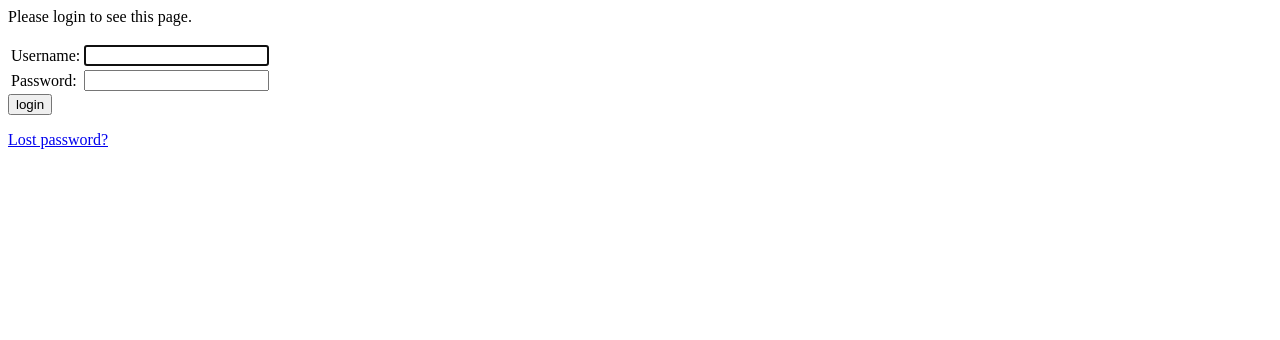
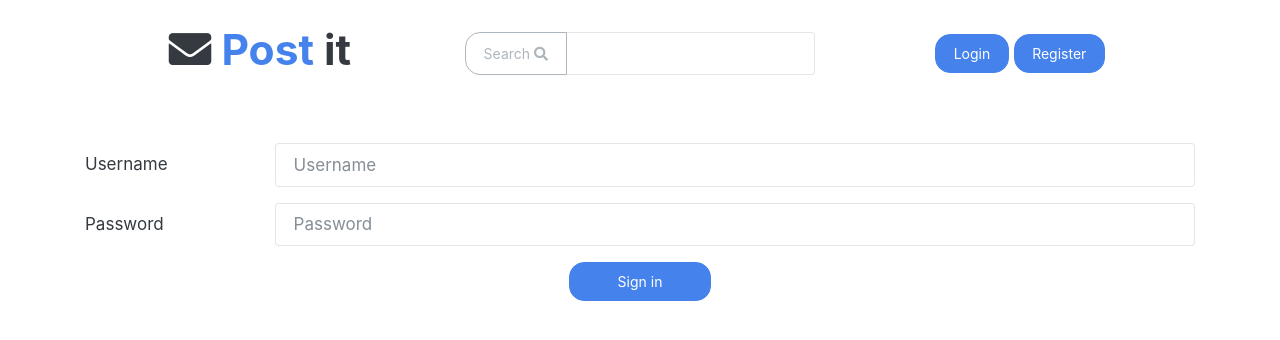
Before and after one commit to t-eliks/post-me, a Django app: a page that uses templates/registration/login.html in a window 1280 px wide. Shown: the top 340 px of the page. Run offline with Django 3.2, Linux system fonts and the light colour scheme; some libraries are stand-ins or nearby versions.

Commit message:
Updated index page with (unfunctional) trending posts, made log in modal functional

```diff
--- a/gettingstarted/urls.py
+++ b/gettingstarted/urls.py
@@ -10,4 +10,5 @@ urlpatterns = [
     path("", hello.views.index, name="index"),
     path("accounts/", include('django.contrib.auth.urls')),
     path("admin/", admin.site.urls),
+    path("accounts/login/", include('django.contrib.auth.urls')),
 ]
--- a/hello/templates/hello/base.html
+++ b/hello/templates/hello/base.html
@@ -1,68 +1,156 @@
 <!doctype html>
 <html lang="en">
+
 <head>
   <!-- Required meta tags -->
   <meta charset="utf-8">
   <meta name="viewport" content="width=device-width, initial-scale=1, shrink-to-fit=no">
 
   <!-- Bootstrap CSS -->
-    <link rel="stylesheet" href="https://stackpath.bootstrapcdn.com/bootstrap/4.3.1/css/bootstrap.min.css" integrity="sha384-ggOyR0iXCbMQv3Xipma34MD+dH/1fQ784/j6cY/iJTQUOhcWr7x9JvoRxT2MZw1T" crossorigin="anonymous">
+  <link rel="stylesheet" href="https://stackpath.bootstrapcdn.com/bootstrap/4.3.1/css/bootstrap.min.css" integrity="sha384-ggOyR0iXCbMQv3Xipma34MD+dH/1fQ784/j6cY/iJTQUOhcWr7x9JvoRxT2MZw1T"
+    crossorigin="anonymous">
+  <link rel="stylesheet" href="https://use.fontawesome.com/releases/v5.7.2/css/all.css" integrity="sha384-fnmOCqbTlWIlj8LyTjo7mOUStjsKC4pOpQbqyi7RrhN7udi9RwhKkMHpvLbHG9Sr"
+    crossorigin="anonymous">
+  <title>Post it</title>
   <link rel="stylesheet" href="styles.css">
+  <link rel="stylesheet" href="https://bootswatch.com/4/litera/bootstrap.min.css">
+</head>
 
-    <title>Hello, world!</title>
-  </head>
-  <body style="max-width: 900px; margin:auto">
-
-      <div class="row justify-content-center">
+<body>
+  <!-- Header -->
+  <header>
+    <div class="container mt-4">
       <div class="row">
-              <a href="/" style="text-decoration: none"><div class="row justify-content-center">
-                  <img src="https://png.pngtree.com/svg/20170713/mail_123245.png" width="150" height="130">
-                  <h1 class="display-3" style="margin-top: 20px; color:#0375B4">Post</h1>
-                  <h1 class="display-3" style="margin: 20px">Me</h1>
-                  </div></a>
-                  {% if user.is_authenticated is False %}
-                  <div style="margin-top: 50px; margin-left: 30px">
-                      <a href="/accounts/login" class="btn btn-primary">Log-in</a>
-                      <button type="button" class="btn btn-primary">Register</button>
+        <div class="col align-self-center text-center">
+          <h1>
+            <i class="fas fa-envelope"></i>
+                <span class="text-primary">Post</span>
+                it
+          </h1>
         </div>
-                    {% endif %}
-
+        <div class="col align-self-center">
+          <div class="input-group">
+            <div class="input-group-prepend">
+              <button class="btn btn-outline-secondary">
+                Search
+                <i class="fas fa-search"></i>
+              </button>
+            </div>
+            <input type="text" class="form-control">
+          </div>
+        </div>
        {% if user.is_authenticated %}
-                    <div style="margin-top: 50x; margin-left: 30px">
-                      <p class="h6">Welcome back,</p>
-                      <p class="h6" style="font-weight: bold">{{ user.get_username }}</p>
-                      <a href="/accounts/logout" class="btn btn-primary">Log out</a>
+       <div class="row align-self-center">
+          <span class="p-2" style="font-family:Futura, 'sans-serif'; margin-left:15px; font-size: 18px">Welcome, {{ user.get_username }}</span>
+          <a class="btn btn-primary" href='/accounts/logout'>Logout</a>
+        </div>
+       {% else %}
+       <div class="col align-self-center text-center">
+          <button class="btn btn-primary" data-toggle="modal" data-target="#loginModal">Login</button>
+          <button class="btn btn-primary" data-toggle="modal" data-target="#registerModal">Register</button>
         </div>
        {% endif %}
       </div>
-        <div class="col-12 col-md-10 col-lg-8">
-            <form class="card card-sm">
-                <div class="card-body row no-gutters align-items-center">
-                    <div class="col-auto">
-                        <i class="fas fa-search h4 text-body"></i>
     </div>
-                    <!--end of col-->
-                    <div class="col" style="margin-right: 20px">
-                        <input class="form-control form-control-lg form-control-borderless" type="search" placeholder="Search topics or keywords">
-                    </div>
-                    <!--end of col-->
-                    <div class="col-auto">
-                        <button class="btn btn-lg btn-success" style="background:#0375B4;border:blue" type="submit">Search</button>
-                    </div>
-                    <!--end of col-->
-                </div>
-            </form>
-        </div>
-        <!--end of col-->
-    </div>
+  </header>
 
   {% block content %}
   {% endblock %}
 
+  <!-- Login modal -->
+  <div class="modal fade" id="loginModal" tabindex="-1">
+    <div class="modal-dialog modal-lg">
+      <div class="modal-content">
+        <div class="modal-header">
+          <div class="container">
+            <h3 class="text-center">Login</h3>
+          </div>
+        </div>
+        <div class="modal-body">
+          <div class="container">
+            <form method="POST" action='/accounts/login/'>
+              {% csrf_token %}
+              <div class="form-group row">
+                <label class="col-sm-2 col-form-label">Username</label>
+                <div class="col-sm-10">
+                  <input type="text" class="form-control" name="username" placeholder="Username">
+                </div>
+              </div>
+              <div class="form-group row">
+                <label class="col-sm col-form-label">Password</label>
+                <div class="col-sm-10">
+                  <input type="password" class="form-control" name="password" placeholder="Password">
+                </div>
+              </div>
+
+          </div>
+        </div>
+        <div class="modal-footer">
+          <div class="container text-center">
+            <button type="submit" class="btn btn-primary pl-5 pr-5">Sign in</button>
+          </div>
+        </div>
+      </form>
+      </div>
+    </div>
+  </div>
+
+  <!-- Register modal -->
+  <div class="modal fade" id="registerModal" tabindex="-1">
+    <div class="modal-dialog modal-lg">
+      <div class="modal-content">
+        <div class="modal-header">
+          <div class="container">
+            <h3 class="text-center">Register</h3>
+            <div class="text text-center">Create <span class="text-primary">your</span> account</div>
+          </div>
+        </div>
+        <div class="modal-body">
+          <div class="container">
+            <form class="needs-validation">
+              <div class="form-group form-row">
+                <div class="col">
+                  <input type="text" class="form-control" placeholder="First name">
+                </div>
+                <div class="col">
+                  <input type="text" class="form-control" placeholder="Last name">
+                </div>
+              </div>
+              <div class="form-group form-row">
+                <div class="col">
+                  <input type="email" class="form-control" placeholder="Enter your email">
+                </div>
+              </div>
+              <div class="form-group form-row">
+                <div class="col">
+                  <input id="inputPassword" type="password" class="form-control" placeholder="Enter your password">
+                  <small class="form-text text-muted pl-1">Your password must be 8-20 characters long.</small>
+                </div>
+                <div class="col">
+                  <input type="password" class="form-control" placeholder="Confirm your password">
+                </div>
+              </div>
+            </form>
+          </div>
+        </div>
+        <div class="modal-footer">
+          <div class="container">
+            <button class="btn btn-primary btn-block">Register now</button>
+          </div>
+        </div>
+      </div>
+    </div>
+  </div>
+
+
   <!-- Optional JavaScript -->
   <!-- jQuery first, then Popper.js, then Bootstrap JS -->
-    <script src="https://code.jquery.com/jquery-3.3.1.slim.min.js" integrity="sha384-q8i/X+965DzO0rT7abK41JStQIAqVgRVzpbzo5smXKp4YfRvH+8abtTE1Pi6jizo" crossorigin="anonymous"></script>
-    <script src="https://cdnjs.cloudflare.com/ajax/libs/popper.js/1.14.7/umd/popper.min.js" integrity="sha384-UO2eT0CpHqdSJQ6hJty5KVphtPhzWj9WO1clHTMGa3JDZwrnQq4sF86dIHNDz0W1" crossorigin="anonymous"></script>
-    <script src="https://stackpath.bootstrapcdn.com/bootstrap/4.3.1/js/bootstrap.min.js" integrity="sha384-JjSmVgyd0p3pXB1rRibZUAYoIIy6OrQ6VrjIEaFf/nJGzIxFDsf4x0xIM+B07jRM" crossorigin="anonymous"></script>
+  <script src="https://code.jquery.com/jquery-3.3.1.slim.min.js" integrity="sha384-q8i/X+965DzO0rT7abK41JStQIAqVgRVzpbzo5smXKp4YfRvH+8abtTE1Pi6jizo"
+    crossorigin="anonymous"></script>
+  <script src="https://cdnjs.cloudflare.com/ajax/libs/popper.js/1.14.7/umd/popper.min.js" integrity="sha384-UO2eT0CpHqdSJQ6hJty5KVphtPhzWj9WO1clHTMGa3JDZwrnQq4sF86dIHNDz0W1"
+    crossorigin="anonymous"></script>
+  <script src="https://stackpath.bootstrapcdn.com/bootstrap/4.3.1/js/bootstrap.min.js" integrity="sha384-JjSmVgyd0p3pXB1rRibZUAYoIIy6OrQ6VrjIEaFf/nJGzIxFDsf4x0xIM+B07jRM"
+    crossorigin="anonymous"></script>
 </body>
+
 </html>
--- a/templates/registration/login.html
+++ b/templates/registration/login.html
@@ -1,38 +1,35 @@
+{% extends 'hello/base.html' %}
+
 {% block content %}
 
-{% if form.errors %}
-  <p>Your username and password didn't match. Please try again.</p>
+{% if user.is_authenticated %}
+<p>You are already logged in</p>
+{% else %}
+
+<div class="container" style="margin-top: 60px">
+    {% if form.errors %}
+    <p>Your username and password didn't match. Please try again.</p>
+    {% endif %}
+  <div class="form-group row">
+    <label class="col-sm-2 col-form-label">Username</label>
+    <div class="col-sm-10">
+      <input type="text" class="form-control" name="username" placeholder="Username">
+    </div>
+  </div>
+  <div class="form-group row">
+    <label class="col-sm col-form-label">Password</label>
+    <div class="col-sm-10">
+      <input type="password" class="form-control" name="password" placeholder="Password">
+    </div>
+  </div>
+
+  <div class="container text-center">
+      <button type="submit" class="btn btn-primary pl-5 pr-5">Sign in</button>
+    </div>
+  <input type="hidden" name="next" value="{{ next }}" />
+
+  <!-- {# Assumes you setup the password_reset view in your URLconf #}
+<p><a href="{% url 'password_reset' %}">Lost password?</a></p> -->
+
 {% endif %}
-
-{% if next %}
-  {% if user.is_authenticated %}
-    <p>Your account doesn't have access to this page. To proceed,
-    please login with an account that has access.</p>
-  {% else %}
-    <p>Please login to see this page.</p>
-  {% endif %}
-{% endif %}
-
-<form method="post" action="{% url 'login' %}">
-{% csrf_token %}
-<table>
-
-<tr>
-  <td>{{ form.username.label_tag }}</td>
-  <td>{{ form.username }}</td>
-</tr>
-
-<tr>
-  <td>{{ form.password.label_tag }}</td>
-  <td>{{ form.password }}</td>
-</tr>
-</table>
-
-<input type="submit" value="login" />
-<input type="hidden" name="next" value="{{ next }}" />
-</form>
-
-{# Assumes you setup the password_reset view in your URLconf #}
-<p><a href="{% url 'password_reset' %}">Lost password?</a></p>
-
 {% endblock %}
```
Also changed, not shown: hello/templates/hello/index.html (+18 -8 lines), hello/templates/index2.html (deleted, +0 -174 lines), hello/templates/index3.html (deleted, +0 -89 lines). Lines whose indentation alone changed are shown as unchanged.
